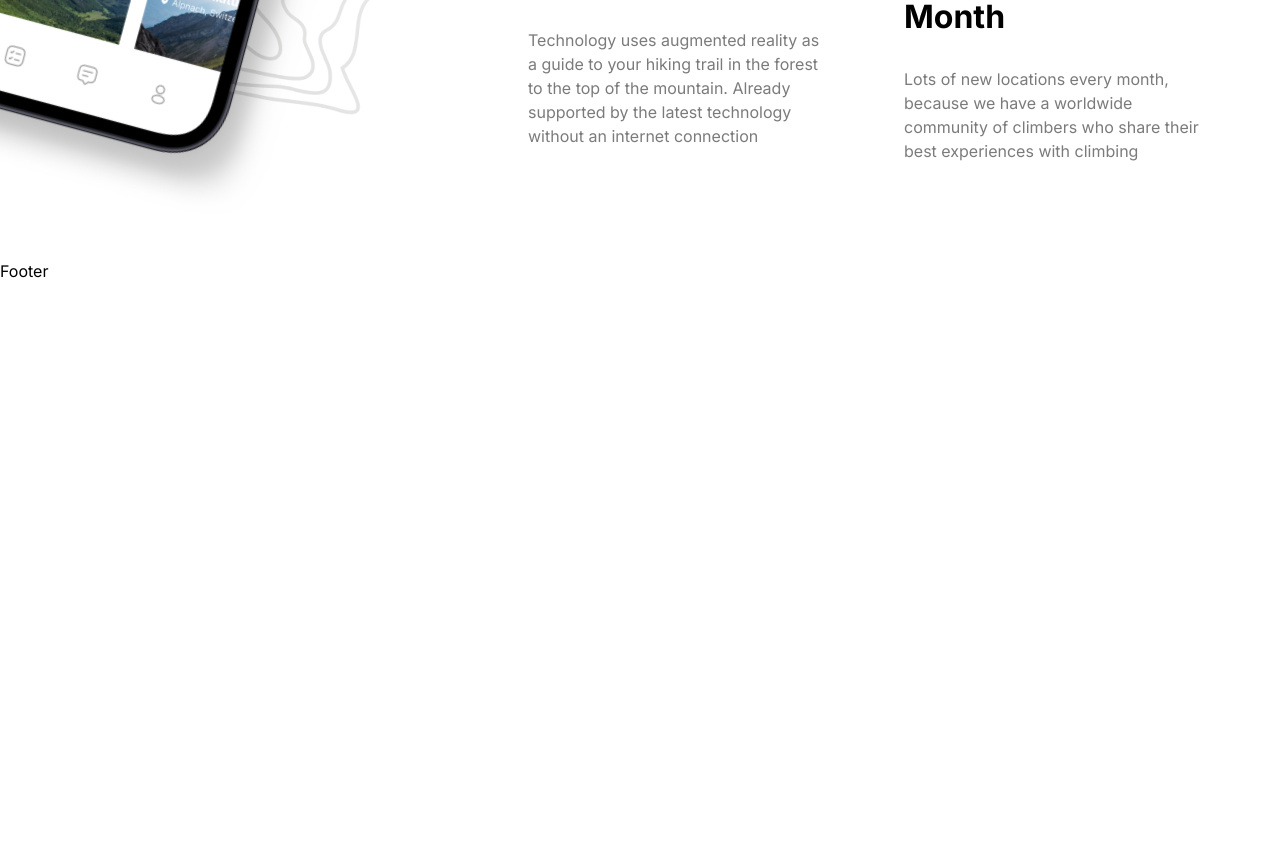
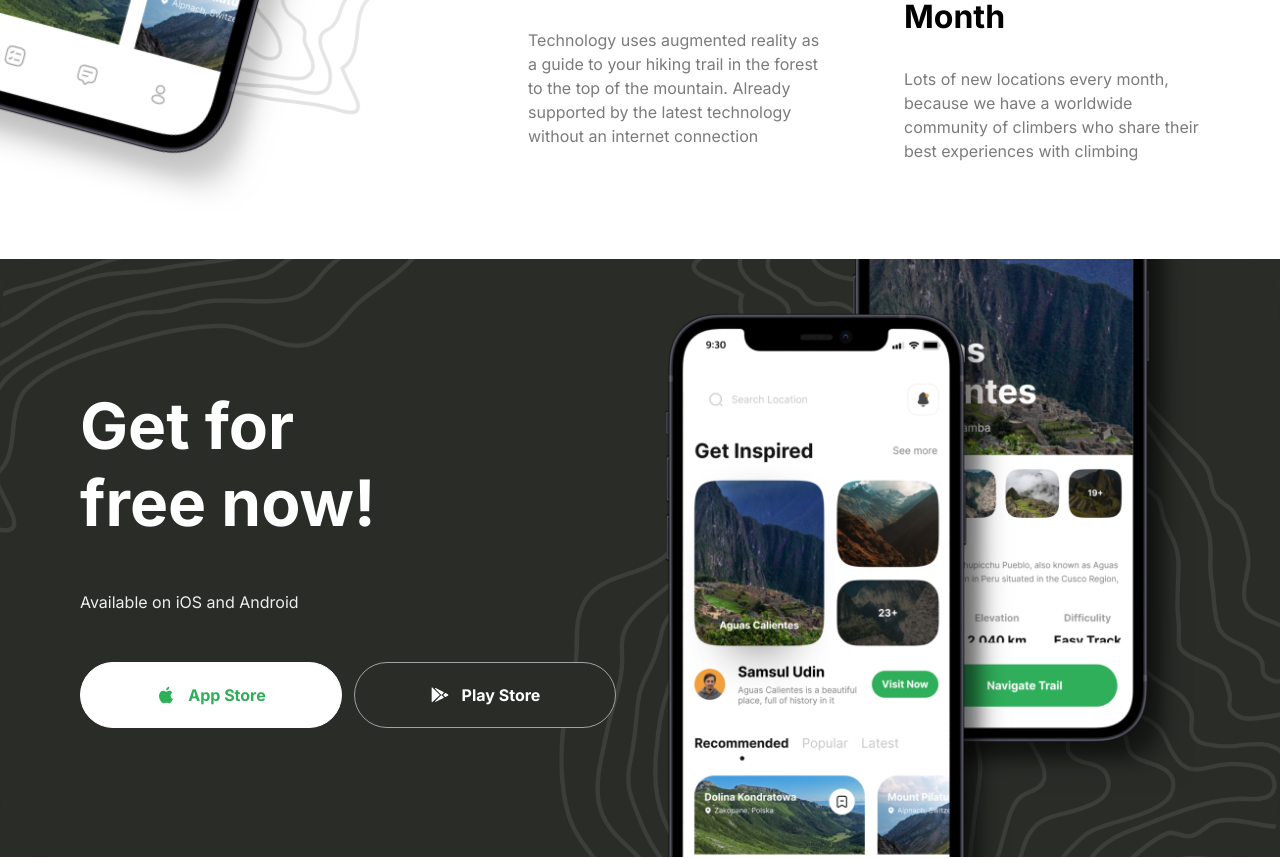
Before and after one commit to jitendrasuthar1998/travel-app-nextjs, a Next.js app: page / in a window 1280 px wide. Shown: the part 3500-4359 px from the top of the page. Before the commit the page ends 3783 px from the top, so only its background shows below. Built offline with nearby package versions, Linux system fonts and the light colour scheme.

Commit message:
completed get app section

```diff
--- a/app/page.tsx
+++ b/app/page.tsx
@@ -1,5 +1,6 @@
 import Camp from '@/components/Camp';
 import Features from '@/components/Features';
+import GetApp from '@/components/GetApp';
 import Guide from '@/components/Guide';
 import Hero from '@/components/Hero';
 
@@ -10,6 +11,7 @@
     <Camp/>
     <Guide/>
     <Features/>
+    <GetApp/>
     </>
   );
 }
--- a/components/Button.tsx
+++ b/components/Button.tsx
@@ -6,13 +6,14 @@
   title: string;
   icon?: string;
   variant: string;
+  full?: boolean;
 };
 
-const Button = ({ type, title, icon, variant }: ButtonProps) => {
+const Button = ({ type, title, icon, variant, full }: ButtonProps) => {
   return (
-    <button type={type} className={`flexCenter gap-3 rounded-full border ${variant}`}>
+    <button type={type} className={`flexCenter gap-3 rounded-full border ${variant} ${full && 'w-full'}`}>
       {icon && <Image src={icon} alt={title} width={20} height={20} />}
-      <label className='bold-16 whitespace-nowrap'>{title}</label>
+      <label className='bold-16 whitespace-nowrap cursor-pointer'>{title}</label>
     </button>
   );
 };
--- a/components/Features.tsx
+++ b/components/Features.tsx
@@ -28,7 +28,7 @@
           </div>
           <ul className='mt-10 grid gap-10 md:grid-cols-2 lg:mt-20 lg:gap-20'>
             {FEATURES.map((feature) => (
-              <FeatureItem
+              <FeatureItem key={feature.title}
                 title={feature.title}
                 icon={feature.icon}
                 variant={feature.variant}
--- a/components/GetApp.tsx
+++ b/components/GetApp.tsx
@@ -1,9 +1,44 @@
-import React from 'react'
+import React from 'react';
+import Button from './Button';
+import Image from 'next/image';
 
 const GetApp = () => {
   return (
-    <div>GetApp</div>
-  )
-}
+    <section className='flexCenter w-full flex-col pb-[100px]'>
+      <div className='get-app'>
+        <div className='z-20 flex w-full flex-1 flex-col items-start justify-center gap-12'>
+          <h2 className='bold-40 lg:bold-64 xl:max-w-[320px]'>
+            Get for free now!
+          </h2>
+          <p className='regular-16 text-gray-10'>
+            Available on iOS and Android
+          </p>
 
-export default GetApp
+          <div className='flex w-full flex-col gap-3 whitespace-nowrap xl:flex-row'>
+            <Button
+              type='button'
+              title='App Store'
+              icon='/apple.svg'
+              variant='btn_white'
+              full
+            />
+
+            <Button
+              type='button'
+              title='Play Store'
+              icon='/android.svg'
+              variant='btn_dark_green_outline'
+              full
+            />
+          </div>
+        </div>
+
+        <div className='flex flex-1 items-center justify-end'>
+          <Image src={"/phones.png"} alt='phones' width={550} height={870 }/>
+        </div>
+      </div>
+    </section>
+  );
+};
+
+export default GetApp;
```
